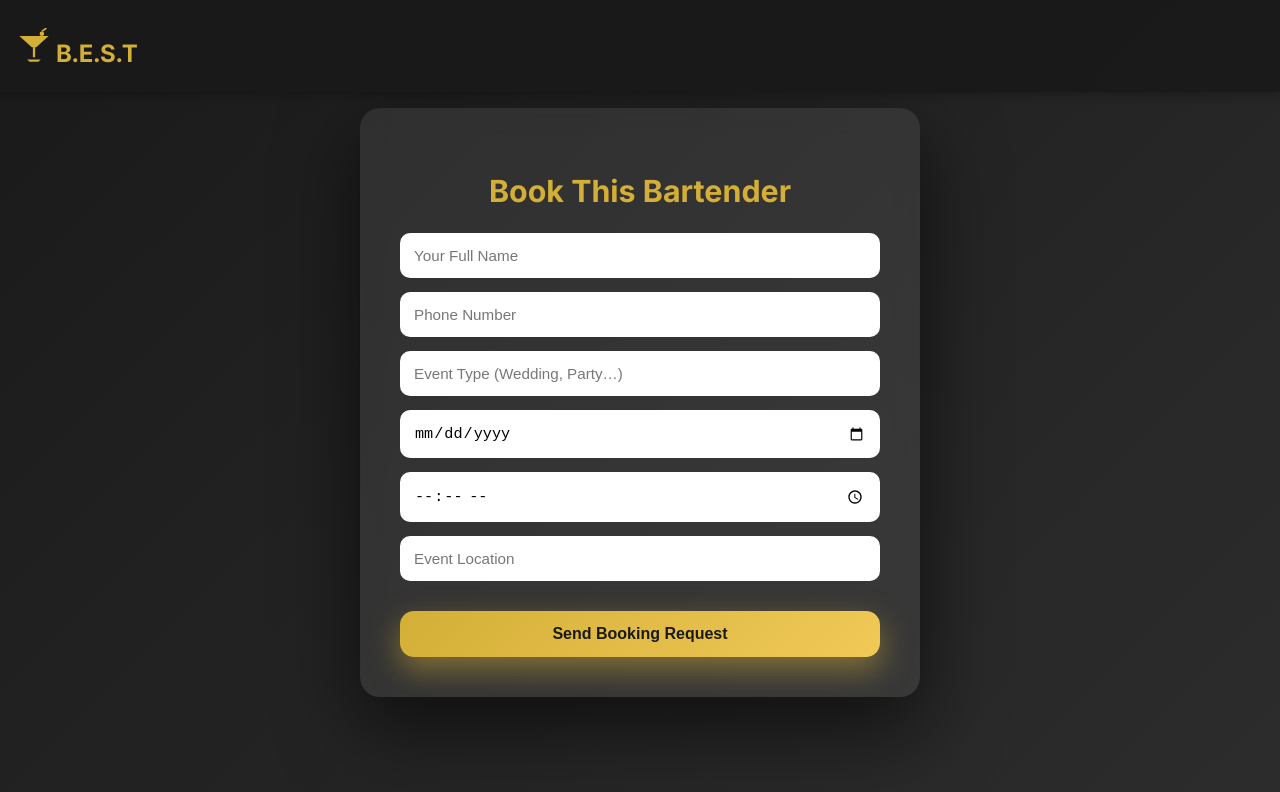
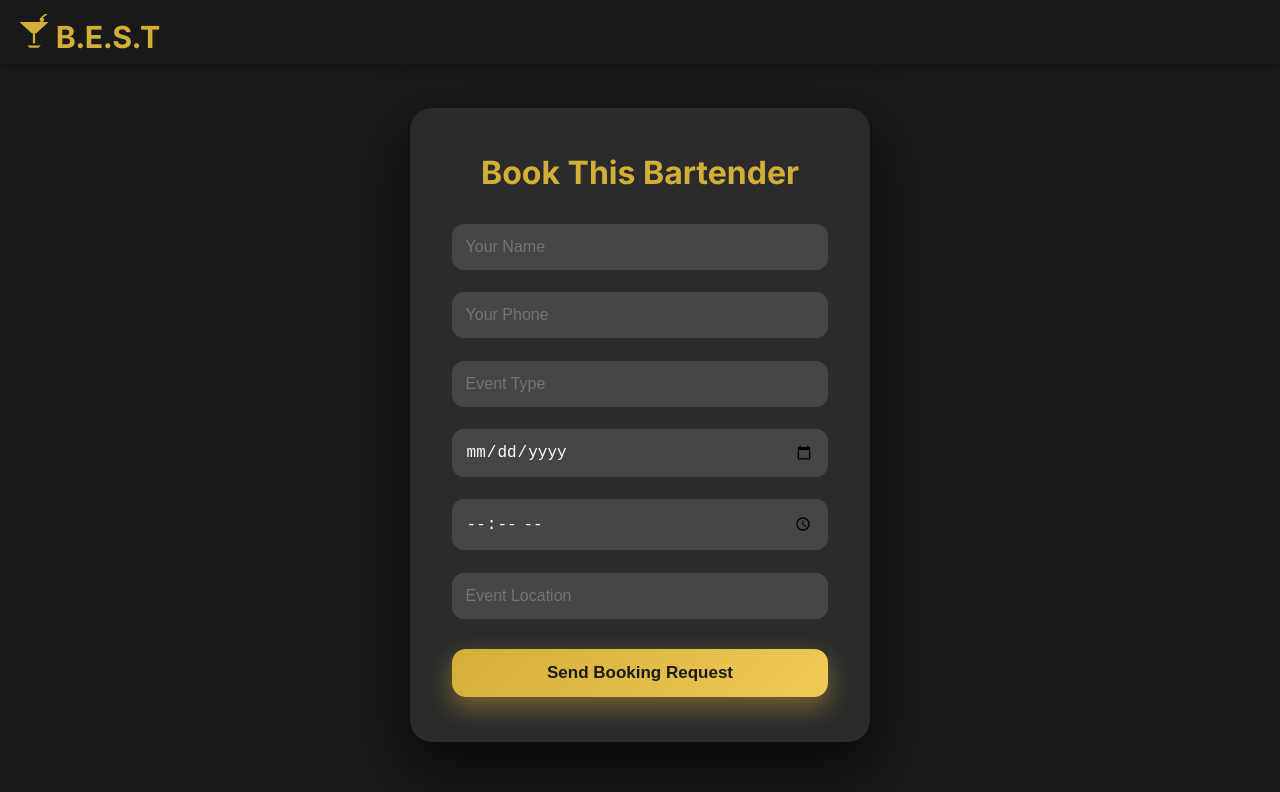
Before and after one commit to Ibromaniac/best-bartenders, a website: page views/book.html in a window 1280 px wide. Drawn offline with Linux system fonts and the light colour scheme.

Commit message:
Update book page

```diff
--- a/views/book.html
+++ b/views/book.html
@@ -8,9 +8,13 @@
   <link href="https://fonts.googleapis.com/css2?family=Inter:wght@300;400;500;600;700&display=swap" rel="stylesheet">
 
   <style>
-    html, body {
+    * {
       margin: 0;
       padding: 0;
+      box-sizing: border-box;
+    }
+
+    html, body {
       height: 100%;
       background: #1a1a1a;
       overscroll-behavior: none;
@@ -20,9 +24,7 @@
       font-family: 'Inter', sans-serif;
       min-height: 100vh;
       color: #fff;
-      padding-top: 60px;
-      transform: translateZ(0);
-      backface-visibility: hidden;
+      padding-top: 60px; /* 🔑 MUST MATCH */
     }
 
     body::before {
@@ -31,12 +33,11 @@
       inset: 0;
       background: linear-gradient(135deg, #1a1a1a 0%, #2d2d2d 100%);
       z-index: -1;
-      will-change: transform;
     }
 
     /* ======================
-       HEADER (SAME AS BARTENDERS PAGE)
-    ====================== */
+       ✅ EXACT HEADER (UNCHANGED)
+    ======================= */
     header {
       background: rgba(26, 26, 26, 0.95);
       backdrop-filter: blur(6px);
@@ -68,89 +69,112 @@
     .logo-link {
       display: flex;
       align-items: center;
-      gap: 4px;
+      gap: 3.8px;
+      text-decoration: none;
       color: #d4af37;
-      text-decoration: none;
+      transition: transform 0.25s ease;
     }
 
     .best-logo {
       width: 36px;
       height: 36px;
+      display: block;
       color: #d4af37;
     }
 
     .logo-link span {
-      font-size: 1.5rem;
+      font-size: 1.9rem;
       font-weight: 700;
+      line-height: 1;
       letter-spacing: -0.6px;
-      transform: translateY(7px);
+      transform: translateY(5px);
+    }
+
+    .logo-link:hover .best-logo {
+      filter: drop-shadow(0 0 6px rgba(212,175,55,0.45));
+    }
+
+    .logo-link:hover {
+      transform: translateY(-1px);
     }
 
     /* ======================
-       BOOKING CONTAINER
-    ====================== */
+       BOOKING CARD
+    ======================= */
     .booking-wrapper {
       display: flex;
       justify-content: center;
       align-items: center;
-      padding: 3rem 1rem 4rem;
+      padding: 3rem 1.5rem;
     }
 
     .booking-card {
+      width: 100%;
+      max-width: 460px;
+      padding: 2.8rem 2.6rem;
+      border-radius: 22px;
       background: rgba(255,255,255,0.08);
-      backdrop-filter: blur(12px);
-      border-radius: 20px;
-      padding: 2.5rem;
-      width: 100%;
-      max-width: 480px;
-      box-shadow: 0 30px 80px rgba(0,0,0,0.6);
+      backdrop-filter: blur(18px);
+      box-shadow: 0 25px 60px rgba(0,0,0,0.7);
+      animation: fadeUp .7s ease;
+    }
+
+    @keyframes fadeUp {
+      from {
+        opacity: 0;
+        transform: translateY(28px);
+      }
+      to {
+        opacity: 1;
+        transform: translateY(0);
+      }
     }
 
     .booking-card h2 {
       text-align: center;
+      margin-bottom: 2rem;
       color: #d4af37;
-      margin-bottom: 1.5rem;
-      font-size: 1.9rem;
+      font-size: 2rem;
     }
 
-    /* ======================
-       FORM
-    ====================== */
-    form {
-      display: flex;
-      flex-direction: column;
-      gap: 14px;
+    .input-group {
+      margin-bottom: 1.4rem;
     }
 
-    input {
+    .input-group input {
+      width: 100%;
       padding: 14px;
-      border-radius: 10px;
+      border-radius: 12px;
       border: none;
-      font-size: 0.95rem;
       outline: none;
+      background: rgba(255,255,255,0.12);
+      color: #fff;
+      font-size: 16px;
     }
 
-    input::placeholder {
-      color: #777;
+    .input-group input:focus {
+      box-shadow: 0 0 0 2px rgba(212,175,55,0.85);
+      background: rgba(255,255,255,0.18);
     }
 
-    button {
-      margin-top: 1rem;
+    .book-btn {
+      width: 100%;
       padding: 14px;
+      border: none;
       border-radius: 14px;
-      border: none;
-      font-weight: 700;
-      font-size: 1rem;
+      font-weight: bold;
+      font-size: 17px;
       cursor: pointer;
-      background: linear-gradient(135deg, #d4af37, #f0c957);
+      background: linear-gradient(135deg, #d4af37 0%, #f0c957 100%);
       color: #1a1a1a;
-      box-shadow: 0 12px 30px rgba(212,175,55,0.5);
-      transition: transform 0.2s ease, box-shadow 0.2s ease;
+      margin-top: .5rem;
+      box-shadow: 0 10px 25px rgba(212,175,55,.45);
+      transition: transform 0.18s ease, box-shadow 0.18s ease;
     }
 
-    button:hover {
+    .book-btn:hover {
       transform: translateY(-3px);
-      box-shadow: 0 18px 45px rgba(212,175,55,0.7);
+      box-shadow: 0 18px 40px rgba(212,175,55,.65);
     }
   </style>
 </head>
@@ -164,7 +188,7 @@
         <svg xmlns="http://www.w3.org/2000/svg" viewBox="0 0 64 64" class="best-logo">
           <path d="M6 14h52L36 34H28L6 14z" fill="currentColor"/>
           <circle cx="46" cy="10" r="4" fill="currentColor"/>
-          <line x1="46" y1="6" x2="54" y2="0" stroke="currentColor" stroke-width="3"/>
+          <line x1="46" y1="6" x2="54" y2="0" stroke="currentColor" stroke-width="3" stroke-linecap="round"/>
           <rect x="30" y="34" width="4" height="18" fill="currentColor"/>
           <path d="M20 56h24l-4 4H24l-4-4z" fill="currentColor"/>
         </svg>
@@ -175,35 +199,44 @@
 </header>
 
 <div class="booking-wrapper">
-  <div class="booking-card">
-
+  <form class="booking-card" action="/book" method="POST">
     <h2>Book This Bartender</h2>
 
-    <form action="/book" method="POST">
-      <!-- REQUIRED -->
-      <input type="hidden" id="bartenderIdInput" name="bartenderId">
-      <input type="hidden" id="customerEmailInput" name="customerEmail">
+    <input type="hidden" id="bartenderIdInput" name="bartenderId">
+    <input type="hidden" id="customerEmailInput" name="customerEmail">
 
-      <input type="text" name="customerName" placeholder="Your Full Name" required>
-      <input type="text" name="customerPhone" placeholder="Phone Number" required>
-      <input type="text" name="eventType" placeholder="Event Type (Wedding, Party…)" required>
+    <div class="input-group">
+      <input type="text" name="customerName" placeholder="Your Name" required>
+    </div>
+
+    <div class="input-group">
+      <input type="text" name="customerPhone" placeholder="Your Phone" required>
+    </div>
+
+    <div class="input-group">
+      <input type="text" name="eventType" placeholder="Event Type" required>
+    </div>
+
+    <div class="input-group">
       <input type="date" name="eventDate" required>
+    </div>
+
+    <div class="input-group">
       <input type="time" name="eventTime" required>
+    </div>
+
+    <div class="input-group">
       <input type="text" name="location" placeholder="Event Location" required>
+    </div>
 
-      <button type="submit">Send Booking Request</button>
-    </form>
-
-  </div>
+    <button class="book-btn" type="submit">Send Booking Request</button>
+  </form>
 </div>
 
 <script>
   const pathParts = window.location.pathname.split("/");
-  const bartenderId = pathParts[pathParts.length - 1];
-  document.getElementById("bartenderIdInput").value = bartenderId;
-
-  const customerEmail = localStorage.getItem("customerEmail");
-  document.getElementById("customerEmailInput").value = customerEmail;
+  document.getElementById("bartenderIdInput").value = pathParts[pathParts.length - 1];
+  document.getElementById("customerEmailInput").value = localStorage.getItem("customerEmail");
 </script>
 
 </body>
```
